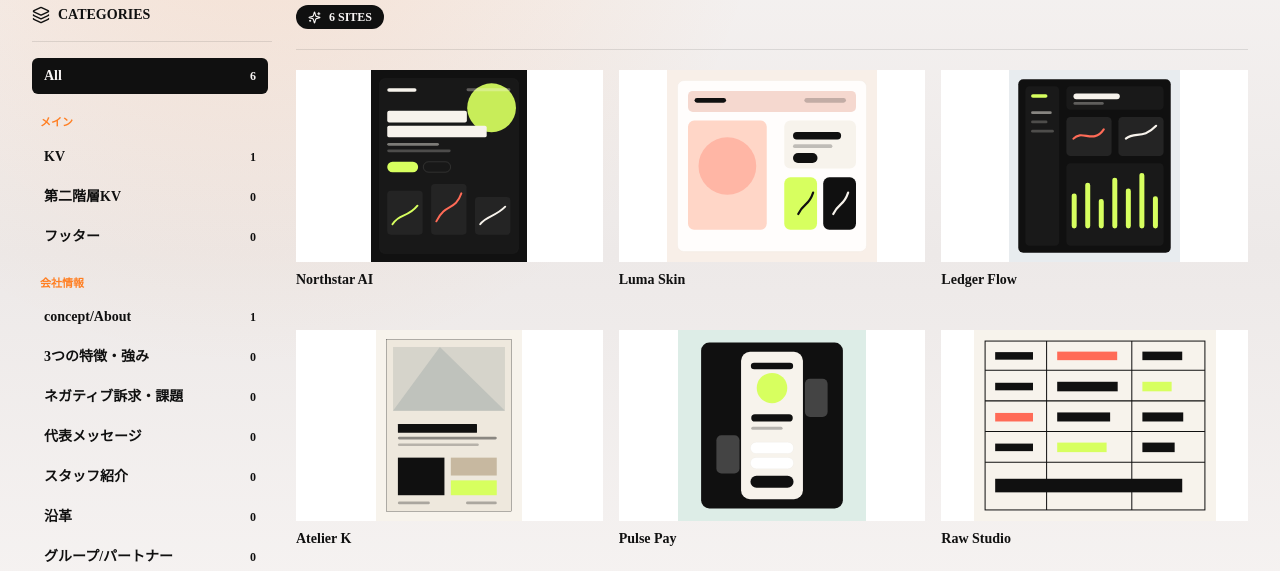
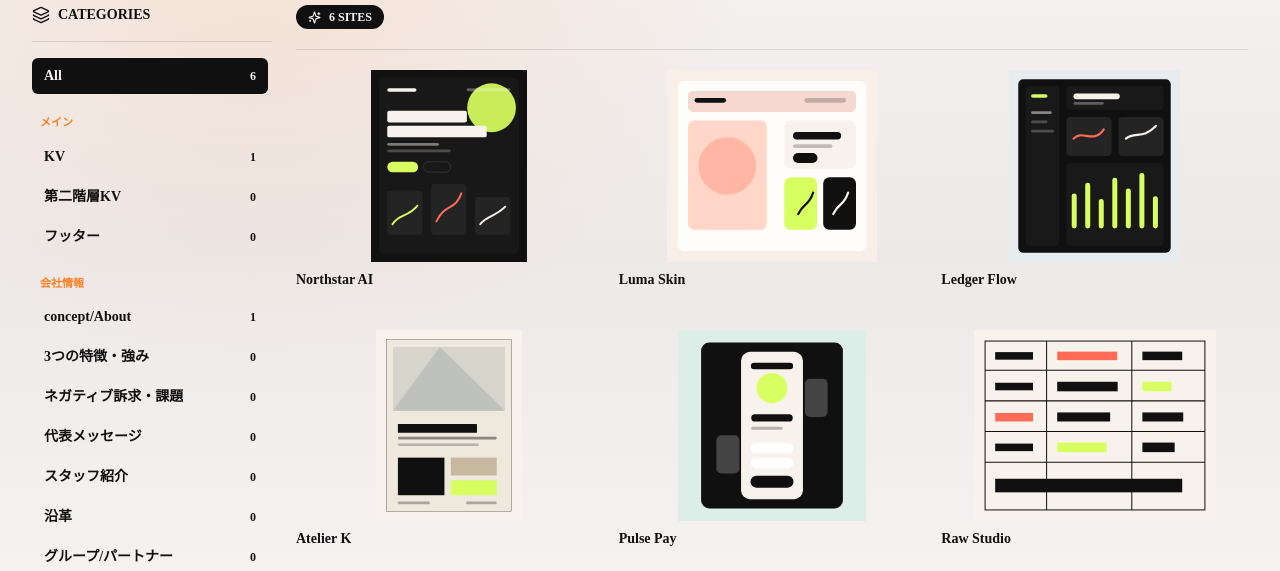
Before and after one commit to design-dolphins/SWATCH-Gallery, a Next.js app: page / in a window 1280 px wide. Shown: the part 146-717 px from the top of the page. Built offline with nearby package versions, Linux system fonts and the light colour scheme; no server answers; the database is empty.

Commit message:
design: サイドバー色調整

```diff
--- a/components/GalleryCard.tsx
+++ b/components/GalleryCard.tsx
@@ -24,10 +24,10 @@ export default function GalleryCard({ item, onOpen, partsCount }: GalleryCardPro
         onClick={() => onOpen(item)}
         aria-label={`${item.site_name ?? item.title}の詳細を見る`}
       >
-        <div className="relative aspect-[16/10] overflow-hidden bg-white">
+        <div className="relative aspect-[16/10] overflow-hidden bg-transparent">
           {/* eslint-disable-next-line @next/next/no-img-element */}
           <img
-            className="absolute inset-0 h-full w-full object-contain transition duration-500 group-hover:scale-[1.02]"
+            className="absolute inset-0 h-full w-full object-contain object-top transition duration-500 group-hover:scale-[1.02]"
             src={item.image_url ?? "/mockups/northstar.svg"}
             alt={item.site_name ?? "Gallery image"}
           />
```
